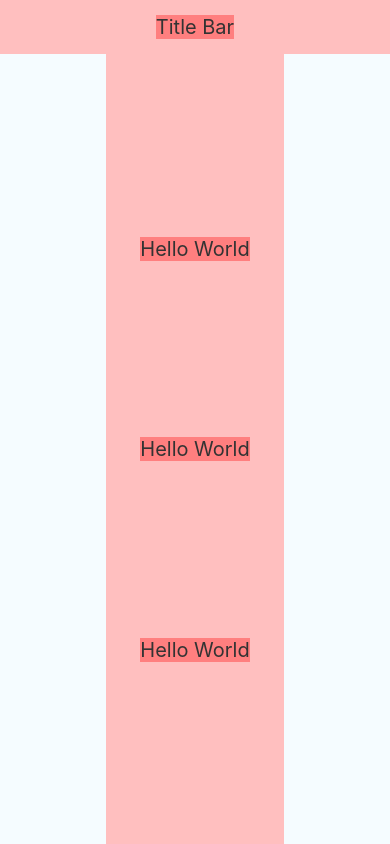
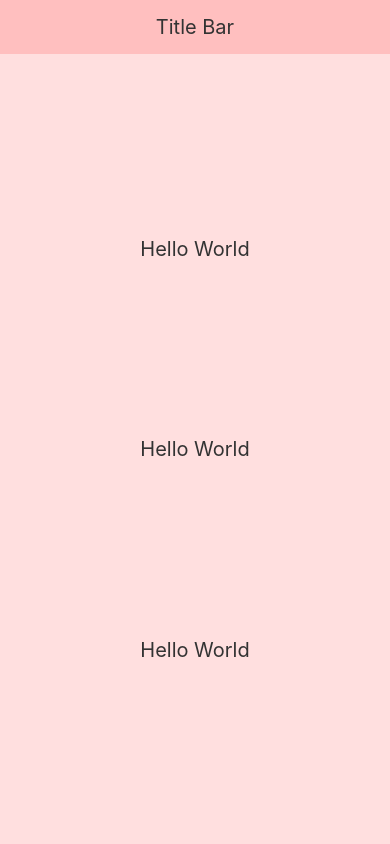
Before and after one commit to isharadh2002/ReactNative-PuzzleGame, a React Native app: screen / in a window 390 px wide. Built offline with nearby package versions, Linux system fonts and the light colour scheme.

Commit message:
Implementing theme based color for elements.

```diff
--- a/src/App.tsx
+++ b/src/App.tsx
@@ -1,18 +1,76 @@
-import {View, Text, StyleSheet, SafeAreaView} from 'react-native';
+import {
+  View,
+  Text,
+  StyleSheet,
+  SafeAreaView,
+  StatusBar,
+  useColorScheme,
+} from 'react-native';
 import React from 'react';
 
+let isDarkMode = false;
+
+const lightTheme = {
+  background: 'rgba(255, 223, 223, 1)',
+  text: '#333333',
+  titleBar: 'rgba(255, 191, 191, 1)', // Light Red
+  buttonBackground: 'rgba(255, 127, 127, 1)',
+  statusBarBackground: 'rgba(255, 191, 191, 1)',
+  statusBarStyle: 'dark-content',
+};
+
+const darkTheme = {
+  background: 'rgba(127, 0, 0, 1)',
+  text: '#FFFFFF',
+  titleBar: 'rgba(255, 31, 31, 1)', // Dark Red
+  buttonBackground: 'rgba(255, 31, 31, 1)',
+  statusBarBackground: 'rgba(255, 31, 31, 1)',
+  statusBarStyle: 'light-content',
+};
+
 function App() {
+  const colorScheme = useColorScheme(); // 'light' or 'dark'
+
+  isDarkMode = colorScheme === 'dark';
+
+  const statusBarStyle = isDarkMode ? 'light-content' : 'dark-content';
+
+  const currentTheme = isDarkMode ? darkTheme : lightTheme;
+
   return (
-    <SafeAreaView style={styles.mainContainer}>
-      <View style={styles.titleBar}>
-        <Text style={styles.text}>Title Bar</Text>
-      </View>
-      <View style={styles.sectionContainer}>
-        <Text style={styles.text}>Hello World</Text>
-        <Text style={styles.text}>Hello World</Text>
-        <Text style={styles.text}>Hello World</Text>
-      </View>
-    </SafeAreaView>
+    <>
+      <StatusBar
+        backgroundColor={currentTheme.statusBarBackground}
+        barStyle={statusBarStyle}
+      />
+      <SafeAreaView
+        style={[
+          styles.mainContainer,
+          {backgroundColor: currentTheme.background},
+        ]}>
+        <View
+          style={[styles.titleBar, {backgroundColor: currentTheme.titleBar}]}>
+          <Text style={[styles.text, {color: currentTheme.text}]}>
+            Title Bar
+          </Text>
+        </View>
+        <View
+          style={[
+            styles.sectionContainer,
+            {backgroundColor: currentTheme.background},
+          ]}>
+          <Text style={[styles.text, {color: currentTheme.text}]}>
+            Hello World
+          </Text>
+          <Text style={[styles.text, {color: currentTheme.text}]}>
+            Hello World
+          </Text>
+          <Text style={[styles.text, {color: currentTheme.text}]}>
+            Hello World
+          </Text>
+        </View>
+      </SafeAreaView>
+    </>
   );
 }
 
@@ -21,10 +79,8 @@ const styles = StyleSheet.create({
     flex: 1,
     justifyContent: 'center',
     alignItems: 'center',
-    backgroundColor: '#F5FCFF',
   },
   titleBar: {
-    backgroundColor: 'rgba(255, 191, 191, 1)',
     padding: 5,
     width: '100%',
     alignItems: 'center',
@@ -33,7 +89,6 @@ const styles = StyleSheet.create({
   sectionContainer: {
     paddingVertical: 16,
     paddingHorizontal: 24,
-    backgroundColor: 'rgba(255, 191, 191, 1)',
     flex: 1,
     justifyContent: 'space-evenly',
   },
@@ -42,7 +97,6 @@ const styles = StyleSheet.create({
     textAlign: 'center',
     margin: 10,
     color: '#333333',
-    backgroundColor: 'rgba(255, 127, 127, 1)',
   },
 });
 
```
